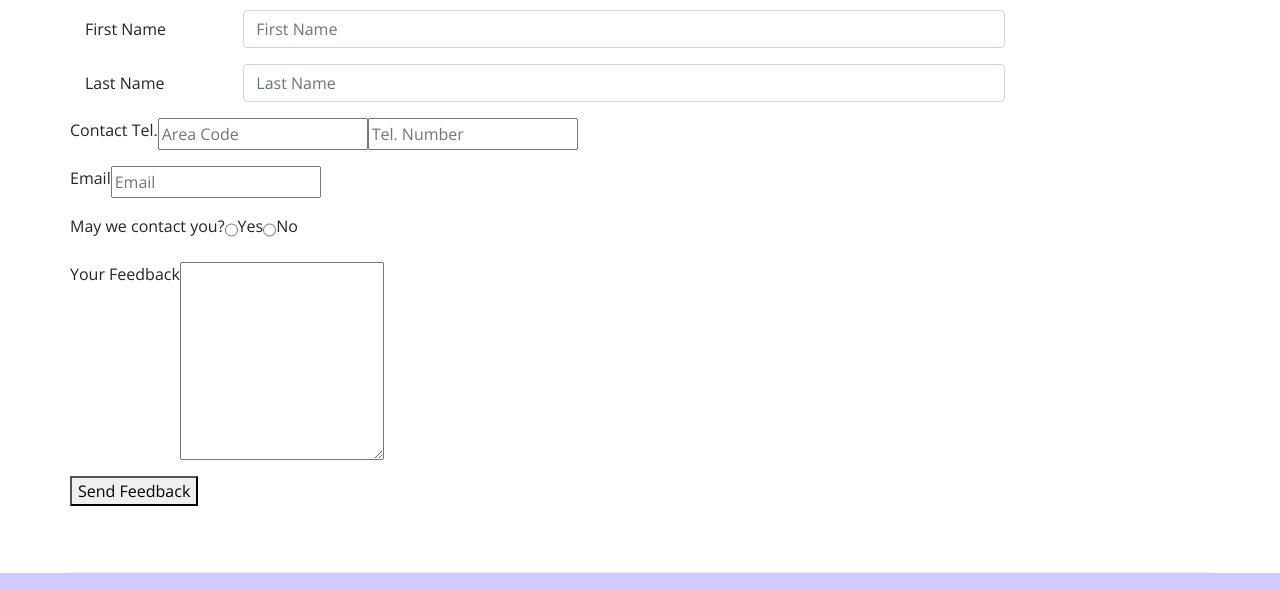
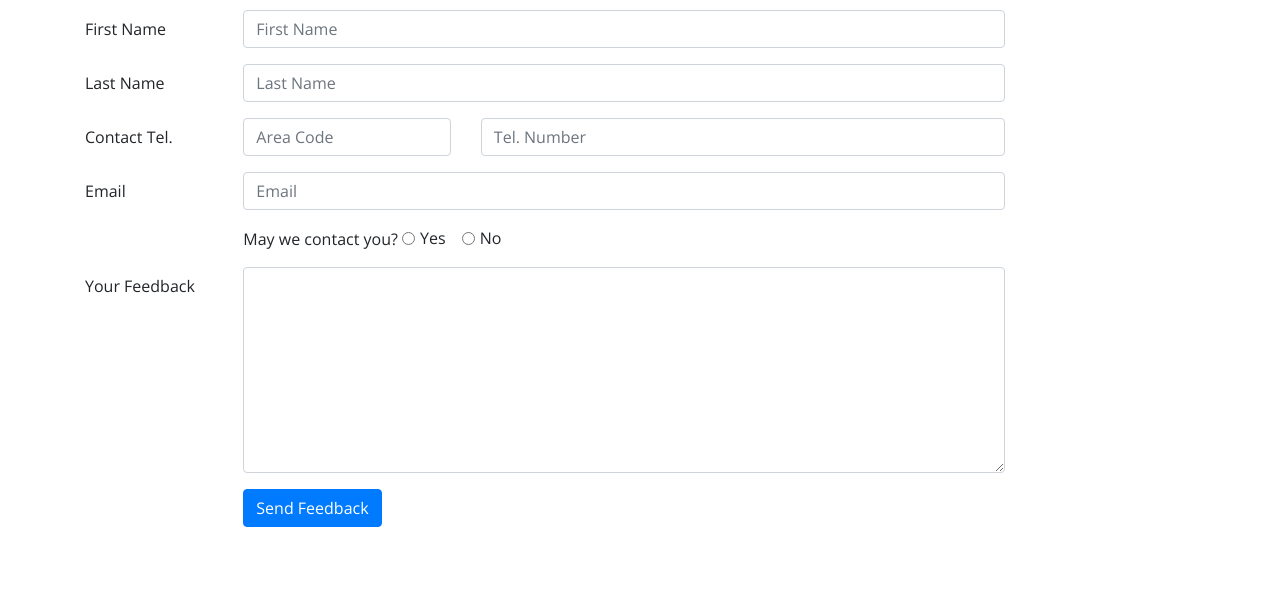
Before and after one commit to Aben25/NuCamp, a website: page contactus.html in a window 1280 px wide. Shown: the part 686-1276 px from the top of the page. Drawn offline with nearby package versions, Linux system fonts and the light colour scheme.

Commit message:
form's fields updated with bootstrap

```diff
--- a/contactus.html
+++ b/contactus.html
@@ -102,27 +102,49 @@
                         </div>
                     </div>
                     <div class="form-group row">
-                        <label for="areaCode">Contact Tel.</label>
-                        <input type="tel" id="areaCode" name="areaCode" placeholder="Area Code">
-                        <input type="tel" name="telNum" placeholder="Tel. Number">
+                        <label for="areaCode" class="col-md-2 col-form-label">Contact Tel.</label>
+                        <div class="col-5 col-md-3">
+                            <input type="tel" class="form-control" id="areaCode" name="areaCode"
+                                placeholder="Area Code">
+                        </div>
+                        <div class="col-7">
+                            <input type="tel" class="form-control" name="telNum" placeholder="Tel. Number">
+                        </div>
+
                     </div>
                     <div class="form-group row">
-                        <label for="email">Email</label>
-                        <input type="email" id="email" name="email" placeholder="Email">
+                        <label for="email" class="col-md-2 col-form-label">Email</label>
+                        <div class="col-md-10">
+                            <input type="email" class="form-control" id="email" name="email" placeholder="Email">
+                        </div>
                     </div>
                     <div class="form-group row">
-                        May we contact you?
-                        <input type="radio" id="contactYes" name="contactRadios" value="yes">
-                        <label for="contactYes">Yes</label>
-                        <input type="radio" id="contactNo" name="contactRadios" value="no">
-                        <label for="contactNo">No</label>
+                        <div class="col offset-md-2">
+                            May we contact you?
+                            <div class="form-check form-check-inline">
+                                <input type="radio" class="form-check-input" id="contactYes" name="contactRadios"
+                                    value="yes">
+                                <label for="contactYes" class="form-check-label">Yes</label>
+                            </div>
+                            <div class="form-check form-check-inline">
+                                <input type="radio" class="form-check-input" id="contactNo" name="contactRadios"
+                                    value="no">
+                                <label for="contactNo" class="form-check-label">No</label>
+                            </div>
+                        </div>
                     </div>
                     <div class="form-group row">
-                        <label for="feedback">Your Feedback</label>
-                        <textarea name="feedback" id="feedback" rows="8"></textarea>
+                        <label for="feedback" class="col-md-2 col-form-label">Your Feedback</label>
+                        <div class="col-md-10">
+                            <textarea class="form-control" name="feedback" id="feedback" rows="8"></textarea>
+                        </div>
+
                     </div>
                     <div class="form-group row">
-                        <button type="submit">Send Feedback</button>
+                        <div class="offset-md-2 col-md-10">
+                            <button type="submit" class="btn btn-primary">Send Feedback</button>
+                        </div>
+
                     </div>
 
 
```
